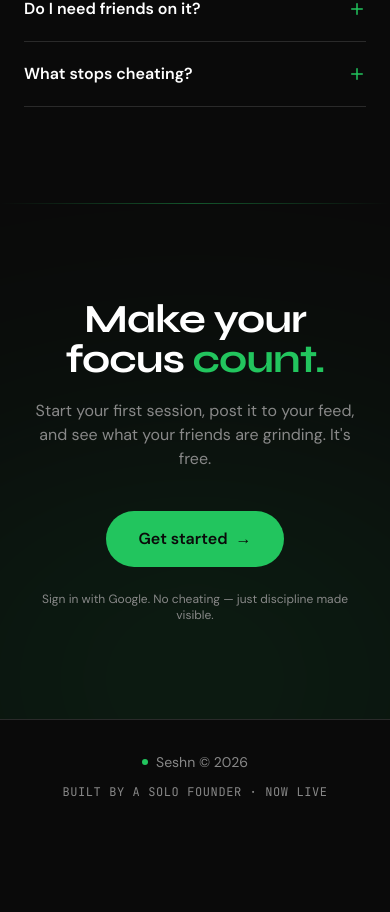
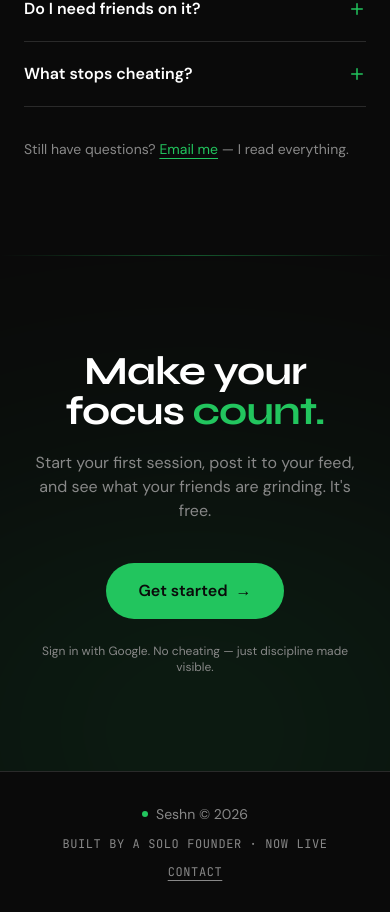
Before and after one commit to RahulM0912/Seshn, a Next.js app: page / in a window 390 px wide. Shown: the part 3860-4772 px from the top of the page. Before the commit the page ends 4692 px from the top, so only its background shows below. Built offline with nearby package versions, Linux system fonts and the light colour scheme; no server answers.

Commit message:
feat: add support contact via mailto
Footer "Contact" link, FAQ closing CTA, and a Help & support
section in settings all share one SUPPORT_EMAIL constant so a
future address change is a one-line edit.

```diff
--- a/src/components/Faq.tsx
+++ b/src/components/Faq.tsx
@@ -1,4 +1,5 @@
 import { Plus } from "lucide-react";
+import { SUPPORT_MAILTO } from "@/lib/support";
 
 // Three-question FAQ (Step 26) — the objections people actually have, nothing
 // more. Native <details>/<summary>: accordion behavior, keyboard support, and
@@ -47,6 +48,17 @@ export default function Faq() {
             </details>
           ))}
         </div>
+
+        <p className="mt-8 text-sm text-[#888888]">
+          Still have questions?{" "}
+          <a
+            href={SUPPORT_MAILTO}
+            className="text-[#22C55E] underline underline-offset-4 transition-colors hover:text-[#1FB055] focus-visible:outline-none focus-visible:ring-2 focus-visible:ring-[#22C55E]/50 rounded-sm"
+          >
+            Email me
+          </a>{" "}
+          — I read everything.
+        </p>
       </div>
     </section>
   );
--- a/src/components/Footer.tsx
+++ b/src/components/Footer.tsx
@@ -1,3 +1,5 @@
+import { SUPPORT_MAILTO } from "@/lib/support";
+
 export default function Footer() {
   return (
     <footer className="border-t border-[#2A2A2A]">
@@ -9,8 +11,14 @@ export default function Footer() {
           />
           <span>Seshn © 2026</span>
         </div>
-        <div className="font-[family-name:var(--font-mono)] text-xs uppercase tracking-wider">
-          Built by a solo founder · Now live
+        <div className="flex flex-col sm:flex-row items-center gap-3 font-[family-name:var(--font-mono)] text-xs uppercase tracking-wider">
+          <span>Built by a solo founder · Now live</span>
+          <a
+            href={SUPPORT_MAILTO}
+            className="text-[#888888] underline underline-offset-4 transition-colors hover:text-white focus-visible:outline-none focus-visible:ring-2 focus-visible:ring-[#22C55E]/50 rounded-sm"
+          >
+            Contact
+          </a>
         </div>
       </div>
     </footer>
--- a/src/components/SettingsForm.tsx
+++ b/src/components/SettingsForm.tsx
@@ -2,8 +2,9 @@
 
 import { useEffect, useState } from "react";
 import { useRouter } from "next/navigation";
-import { Check, Loader2, LogOut, X } from "lucide-react";
+import { Check, Loader2, LogOut, Mail, X } from "lucide-react";
 import { supabase } from "@/lib/supabase";
+import { SUPPORT_MAILTO } from "@/lib/support";
 import { updateProfile, updateTimezone } from "@/lib/mutations";
 import { isUsernameAvailable } from "@/lib/client-queries";
 import type { Profile } from "@/lib/database.types";
@@ -263,6 +264,21 @@ export default function SettingsForm({ profile }: { profile: Profile }) {
         </div>
       </form>
 
+      {/* Help & support */}
+      <section className="flex flex-col gap-3 rounded-[12px] border-[0.5px] border-[#2A2A2A] bg-[#141414] p-5">
+        <h2 className="text-[13px] font-medium text-white">Help & support</h2>
+        <p className="text-[12px] text-[#8A8A8A]">
+          Found a bug or have a question? Email me — I read everything.
+        </p>
+        <a
+          href={SUPPORT_MAILTO}
+          className="inline-flex w-fit items-center gap-2 rounded-[10px] border-[0.5px] border-[#2A2A2A] bg-[#1C1C1C] px-3.5 py-2 text-[13px] text-[#888888] transition-colors hover:text-white"
+        >
+          <Mail size={14} aria-hidden />
+          Contact support
+        </a>
+      </section>
+
       {/* Account */}
       <section className="flex flex-col gap-4 rounded-[12px] border-[0.5px] border-[#2A2A2A] bg-[#141414] p-5">
         <h2 className="text-[13px] font-medium text-white">Account</h2>
--- /dev/null
+++ b/src/lib/support.ts
@@ -0,0 +1,4 @@
+// Single place for the support contact — footer, FAQ, and settings all link
+// here, so a future switch to a support@ address is a one-line change.
+export const SUPPORT_EMAIL = "seshn.in126@gmail.com";
+export const SUPPORT_MAILTO = `mailto:${SUPPORT_EMAIL}?subject=${encodeURIComponent("Seshn — question")}`;
```
